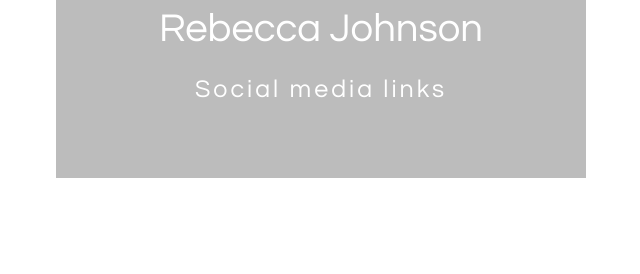
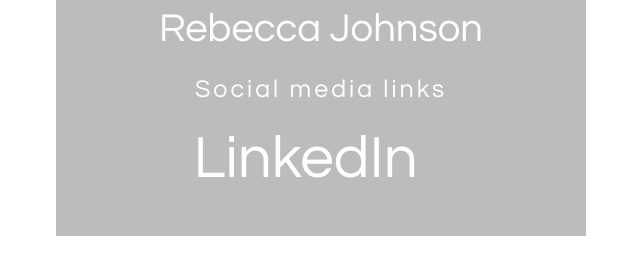
Before and after one commit to rebeccaj/rebeccaj.github.io, a plain HTML site: page index.html in a window 1280 px wide. Shown: the part 326-600 px from the top of the page, without its empty margins (319-959 px from the left). Drawn offline with Linux system fonts and the light colour scheme.

Commit message:
Add text to link.

```diff
--- a/index.html
+++ b/index.html
@@ -15,7 +15,7 @@
         <p>make my first impression count</p> -->
         <ul>
           <h2>Social media links</h2>
-          <li><a href="https://www.linkedin.com/in/415rebecca/"></a></li>
+          <li><a href="https://www.linkedin.com/in/415rebecca/">LinkedIn</a></li>
           <li></li>
           <li></li>
         </ul>
```
